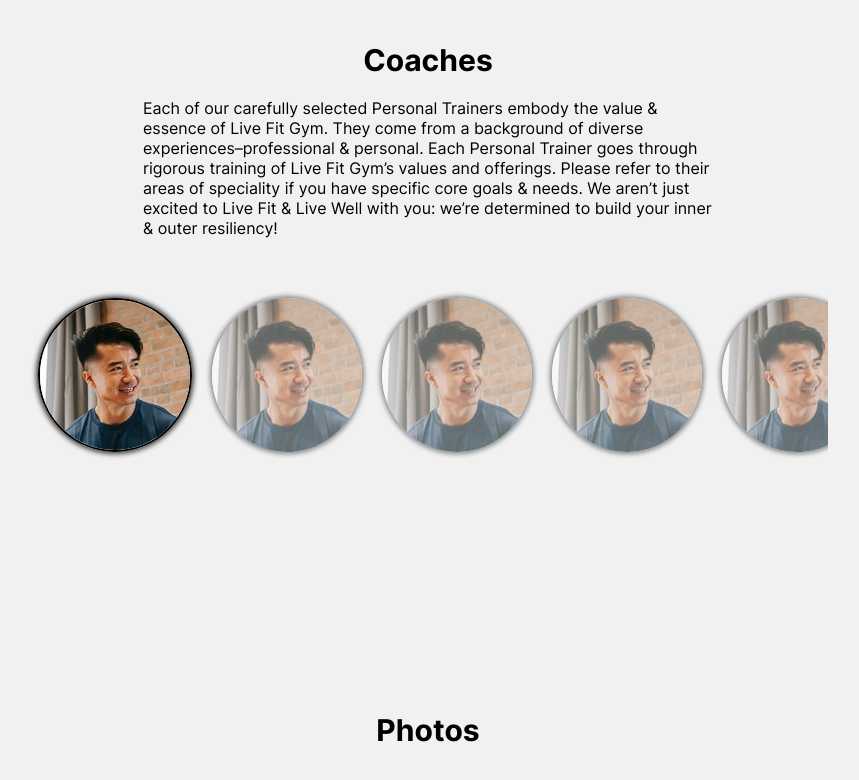
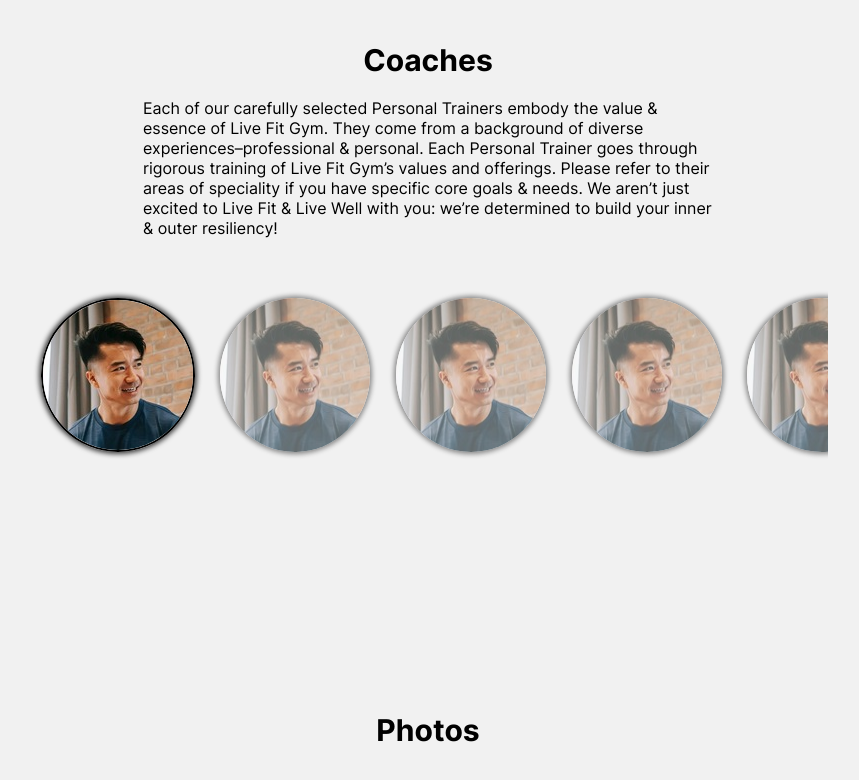
Before and after one commit to Rafael-Lopez-Bobadilla/Fitness-And-Health, a React (Vite) app: page / in a window 1280 px wide. Shown: the part 2672-3452 px from the top of the page, without its empty margins (212-1071 px from the left). Built offline with nearby package versions, Linux system fonts and the light colour scheme.

Commit message:
changed coaches img margin

```diff
--- a/src/components/Coaches/Coaches.module.scss
+++ b/src/components/Coaches/Coaches.module.scss
@@ -22,7 +22,7 @@
 
 .img {
   width: 30%;
-  margin: 10px 10px;
+  margin: 10px 1.6%;
   border-radius: 50%;
   box-shadow: 0px 0px 5px 2px rgba(0, 0, 0, 0.75);
   cursor: pointer;
```
